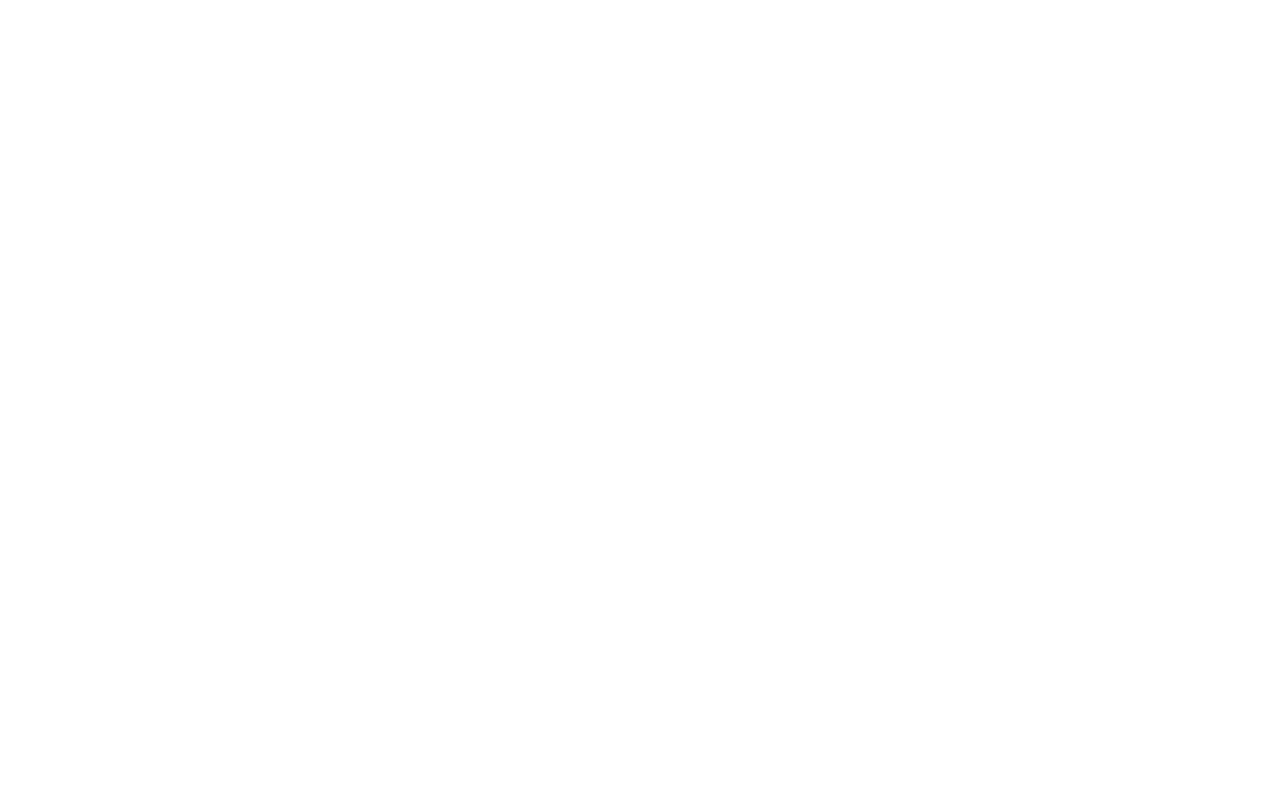
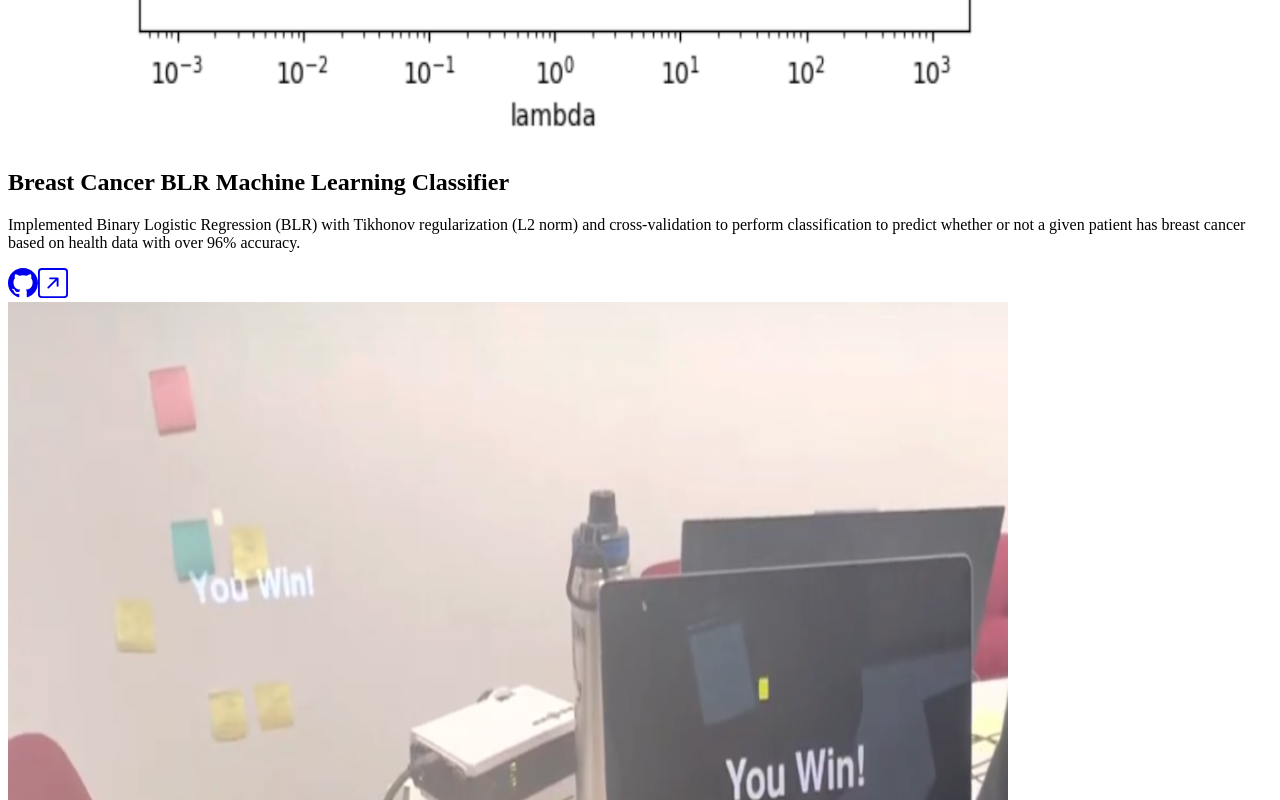
Before and after one commit to melvinhe/personal-website, a Next.js app: page / in a window 1280 px wide. Shown: the part 10960-11760 px from the top of the page. Before the commit the page ends 10113 px from the top, so only its background shows below. Built offline with nearby package versions, Linux system fonts and the light colour scheme.

Commit message:
Sticky sign and BLR

```diff
--- a/components/ProjectsSection.tsx
+++ b/components/ProjectsSection.tsx
@@ -61,14 +61,22 @@ const projects = [
     github: "https://github.com/melvinhe/C-projects/tree/main/cachio",
     link: "",
   },
-  /*{
-    name: "StickySign",
+  {
+    name: "Breast Cancer BLR Machine Learning Classifier",
     description:
-      "HackHarvard Accessability award-winning IoT gaming environment built using OpenCV, 3D projectors, Python scripts, and Sticky Notes to host an AR arena that gamifies learning American Sign Language (ASL).",
-    image: "/jara.gif",
-    github: "https://github.com/melvinhe/Cogni-Cents",
-    link: "https://devpost.com/software/cognicents",
-  },*/
+      "Implemented Binary Logistic Regression (BLR) with Tikhonov regularization (L2 norm) and cross-validation to perform classification to predict whether or not a given patient has breast cancer based on health data with over 96% accuracy.",
+    image: "/blr_tikhonov.png",
+    github: "https://github.com/melvinhe/python-projects/tree/main/machine-learning",
+    link: "https://github.com/melvinhe/python-projects/",
+  },
+  {
+    name: "StickySign 🤟",
+    description:
+      "IoT environment using OpenCV, 3D projectors, Python scripts, and Sticky Notes to host an AR arena that gamifies learning American Sign Language.",
+    image: "/StickySign.png",
+    github: "https://github.com/melvinhe/Sticky-Sign",
+    link: "https://devpost.com/software/stickysign",
+  },
 ];
 
 const ProjectsSection = () => {
```
Also changed, not shown: public/StickySign.png (added), public/blr_tikhonov.png (added).
